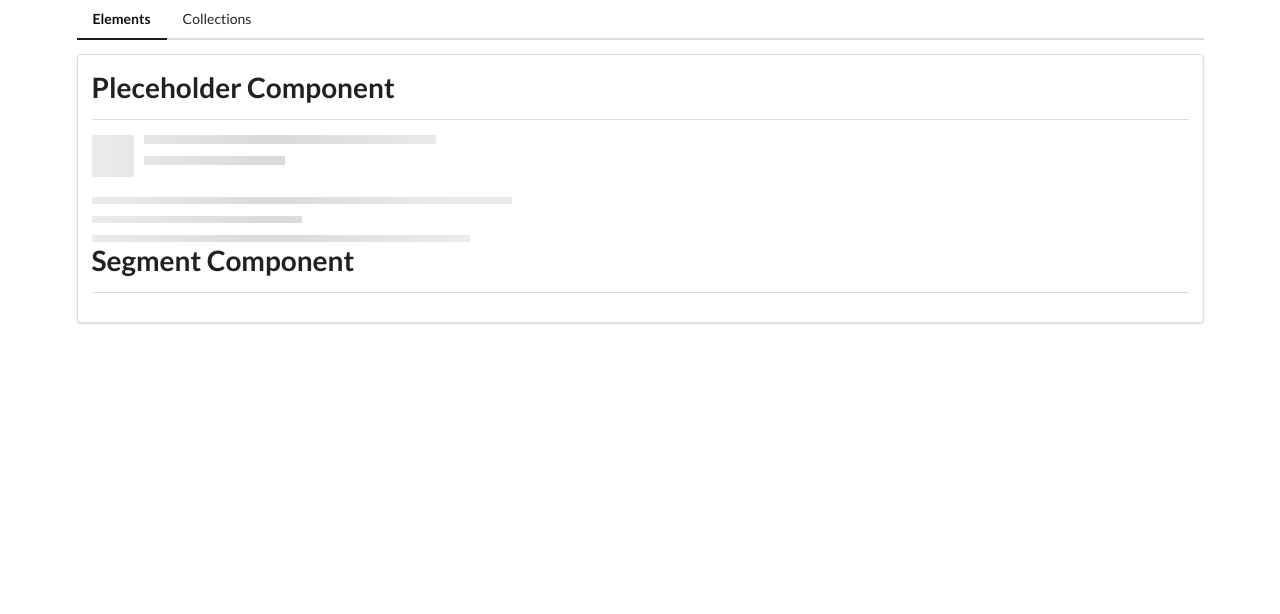
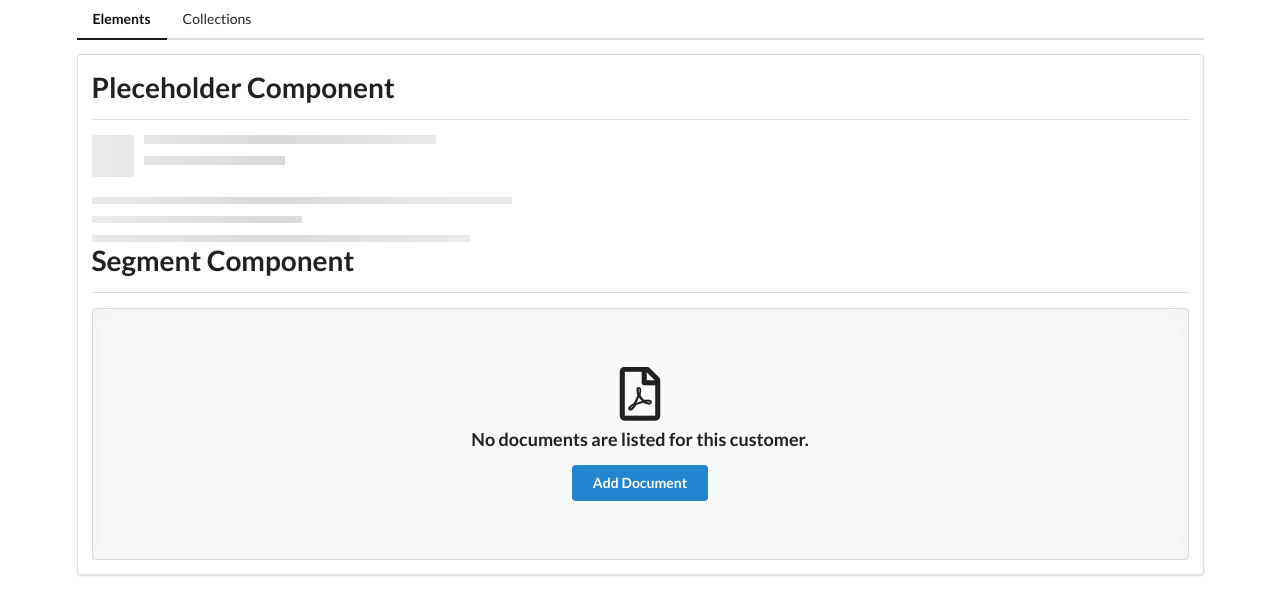
Before and after one commit to BeataJ/components-angular, an Angular app: page /elements in a window 1280 px wide. Shown: the top 614 px of the page. Built offline with nearby package versions, Linux system fonts and the light colour scheme.

Commit message:
add html semantic ui to segment

```diff
--- a/src/app/elements/elements-home/elements-home.component.html
+++ b/src/app/elements/elements-home/elements-home.component.html
@@ -1,3 +1,4 @@
 <app-divider> Pleceholder Component </app-divider>
 <app-placeholder></app-placeholder>
 <app-divider> Segment Component </app-divider>
+<app-segment></app-segment>
--- a/src/app/elements/segment/segment.component.html
+++ b/src/app/elements/segment/segment.component.html
@@ -1 +1,7 @@
-<p>segment works!</p>
+<div class="ui placeholder segment">
+  <div class="ui icon header">
+    <i class="pdf file outline icon"></i>
+    No documents are listed for this customer.
+  </div>
+  <div class="ui primary button">Add Document</div>
+</div>
```
